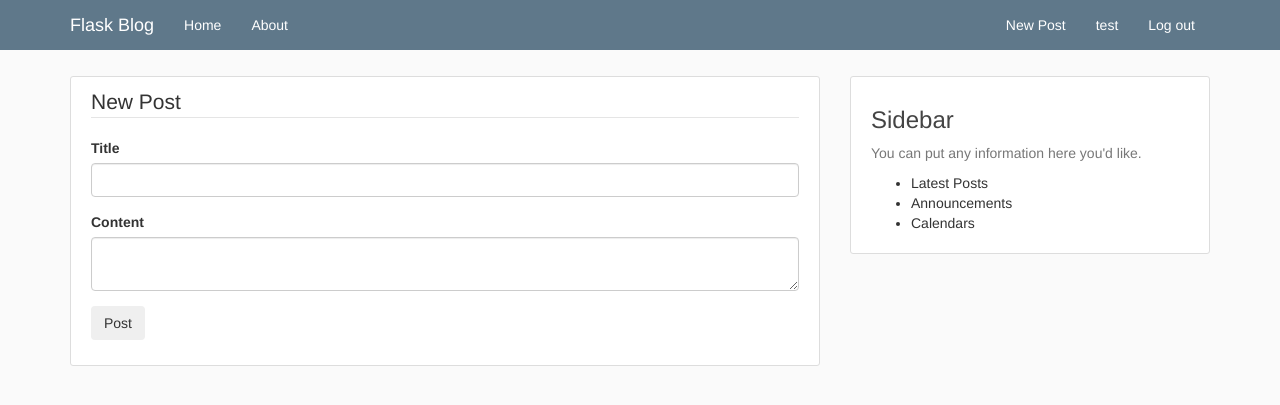
After one commit to jordanblakey/flask-in-depth, a Flask app: page /post/new in a window 1280 px wide. The commit adds this page. Shown: the top 405 px of the page. Run offline with Flask 2, Linux system fonts and the light colour scheme; a user stored in the database is signed in; some libraries are stand-ins or nearby versions.

Commit message:
Post CRUD operations

```diff
--- a/flaskblog/forms.py
+++ b/flaskblog/forms.py
@@ -8,7 +8,8 @@ from wtforms import (
     StringField,
     PasswordField,
     SubmitField,
-    BooleanField
+    BooleanField,
+    TextAreaField
 )
 
 # Validators to be passed into wtforms classes
@@ -82,3 +83,14 @@ class UpdateAccountForm(FlaskForm):
       email = User.query.filter_by(email=email.data).first()
       if email:
         raise ValidationError('Account exists with that email.')
+
+
+class PostForm(FlaskForm):
+  title = StringField(
+      'Title',
+      validators=[DataRequired()])
+  content = TextAreaField(
+      'Content',
+      validators=[DataRequired()])
+  submit = SubmitField(
+      'Post')
--- a/flaskblog/routes.py
+++ b/flaskblog/routes.py
@@ -1,33 +1,22 @@
 import os
 import secrets
 from PIL import Image
-from flask import render_template, url_for, flash, redirect, request
+from flask import render_template, url_for, flash, redirect, request, abort
 from flaskblog import app, db, bcrypt
-from flaskblog.forms import RegistrationForm, LoginForm, UpdateAccountForm
+from flaskblog.forms import(
+    RegistrationForm,
+    LoginForm,
+    UpdateAccountForm,
+    PostForm)
 from flaskblog.models import User, Post
 from flask_login import login_user, current_user, logout_user, login_required
-
-posts = [
-    {
-        'author': 'Jordan Blakey',
-        'title': 'Blog Post 1',
-        'content': 'First post content',
-        'date_posted': 'April 20, 2018'
-    },
-    {
-        'author': 'Jordan Blakey',
-        'title': 'Blog Post 2',
-        'content': 'Second post content',
-        'date_posted': 'April 21, 2018'
-    },
-
-]
 
 
 @app.route('/')
 @app.route('/home')  # Second route decorator for multiple redirects
 def home():
   # pass data into the template with a second argument
+  posts = Post.query.all()
   return render_template('home.html', posts=posts)
 
 
@@ -113,6 +102,64 @@ def account():
       'account.html', title='Account', image_file=image_file, form=form)
 
 
+@app.route('/post/new', methods=['GET', 'POST'])
+@login_required
+def new_post():
+  form = PostForm()
+  if form.validate_on_submit():
+    post = Post(title=form.title.data,
+                content=form.content.data, author=current_user)
+    db.session.add(post)
+    db.session.commit()
+    flash('Your post has been created.', 'success')
+    return redirect(url_for('home'))
+  return render_template('create_post.html', title="New Post",
+                         form=form, legend='New Post')
+
+
+@app.route('/post/<int:post_id>')
+def post(post_id):
+  post = Post.query.get_or_404(post_id)
+  return render_template('post.html', title=post.title, post=post)
+
+
+@app.route('/post/<int:post_id>/update', methods=['GET', 'POST'])
+@login_required
+def update_post(post_id):
+  post = Post.query.get_or_404(post_id)
+  if post.author != current_user:
+    abort(403)  # Forbidden router, manual abort
+  form = PostForm()
+  if form.validate_on_submit():
+    post.title = form.title.data
+    post.content = form.content.data
+    db.session.commit()  # Because values exist, no db.session.add(post)
+    flash('Your post has been updated.', 'success')
+    return redirect(url_for('post', post_id=post.id))
+  elif request.method == 'GET':
+    form.title.data = post.title
+    form.content.data = post.content
+  return render_template('create_post.html', title='New Post',
+                         form=form, legend='Update Post')
+
+
+@app.route("/post/<int:post_id>/delete", methods=['POST'])
+@login_required
+def delete_post(post_id):
+  post = Post.query.get_or_404(post_id)
+  if post.author != current_user:
+    abort(403)
+  db.session.delete(post)
+  db.session.commit()
+  flash('Your post has been deleted.', 'success')
+  return redirect(url_for('home'))
+
+
 @app.errorhandler(404)
 def page_not_found(e):
   return render_template('errors/404.html'), 404
+
+
+@app.errorhandler(403)
+def page_not_found(e):
+  return render_template('errors/403.html'), 403
--- a/flaskblog/static/main.css
+++ b/flaskblog/static/main.css
@@ -63,6 +63,11 @@ a.article-title:hover {
   height: 65px;
   width: 65px;
   margin-right: 16px;
+  float: left;
+}
+
+.rounded-circle {
+  border-radius: 50%;
 }
 
 .article-metadata {
--- /dev/null
+++ b/flaskblog/templates/create_post.html
@@ -0,0 +1,46 @@
+{% extends 'layout.html' %}
+{% block content %}
+
+  <div class="content-section">
+    <form method="POST" action="">
+      {{ form.hidden_tag() }}
+      <fieldset>
+        <legend class="mb-4">{{ legend }}</legend>
+
+        <div class="form-group">
+          {{ form.title.label(class="form-control-label") }}
+          {% if form.title.errors %}
+            {{ form.title(class="form-control form-control-lg is-invalid") }}
+            <div class="invalid-feedback">
+              {% for error in form.title.errors %}
+                <span>{{ error }}</span>
+              {% endfor %}
+            </div>
+          {% else %}
+            {{ form.title(class="form-control form-control-lg") }}
+          {% endif %}
+        </div>
+
+        <div class="form-group">
+          {{ form.content.label(class="form-control-label") }}
+          {% if form.content.errors %}
+            {{ form.content(class="form-control form-control-lg is-invalid") }}
+            <div class="invalid-feedback">
+              {% for error in form.content.errors %}
+                <span>{{ error }}</span>
+              {% endfor %}
+            </div>
+          {% else %}
+            {{ form.content(class="form-control form-control-lg") }}
+          {% endif %}
+        </div>
+
+      </fieldset>
+
+      <div class="form-group">
+        {{ form.submit(class="btn btn-outline-info") }}
+      </div>
+    </form>
+  </div>
+
+{% endblock content %}
--- a/flaskblog/templates/layout.html
+++ b/flaskblog/templates/layout.html
@@ -34,6 +34,7 @@
 
             <ul class="nav navbar-nav navbar-right">
               {% if current_user.is_authenticated %}
+                <li><a href="{{ url_for('new_post') }}">New Post</a></li>
                 <li><a href="{{ url_for('account') }}">{{ current_user.username }}</a></li>
                 <li><a href="{{ url_for('logout') }}">Log out</a></li>
               {% else %}
```
Also changed, not shown: flaskblog/templates/errors/403.html (added, +13 -0 lines), flaskblog/templates/home.html (+4 -3 lines), flaskblog/templates/post.html (added, +43 -0 lines), flaskblog/site.db.
